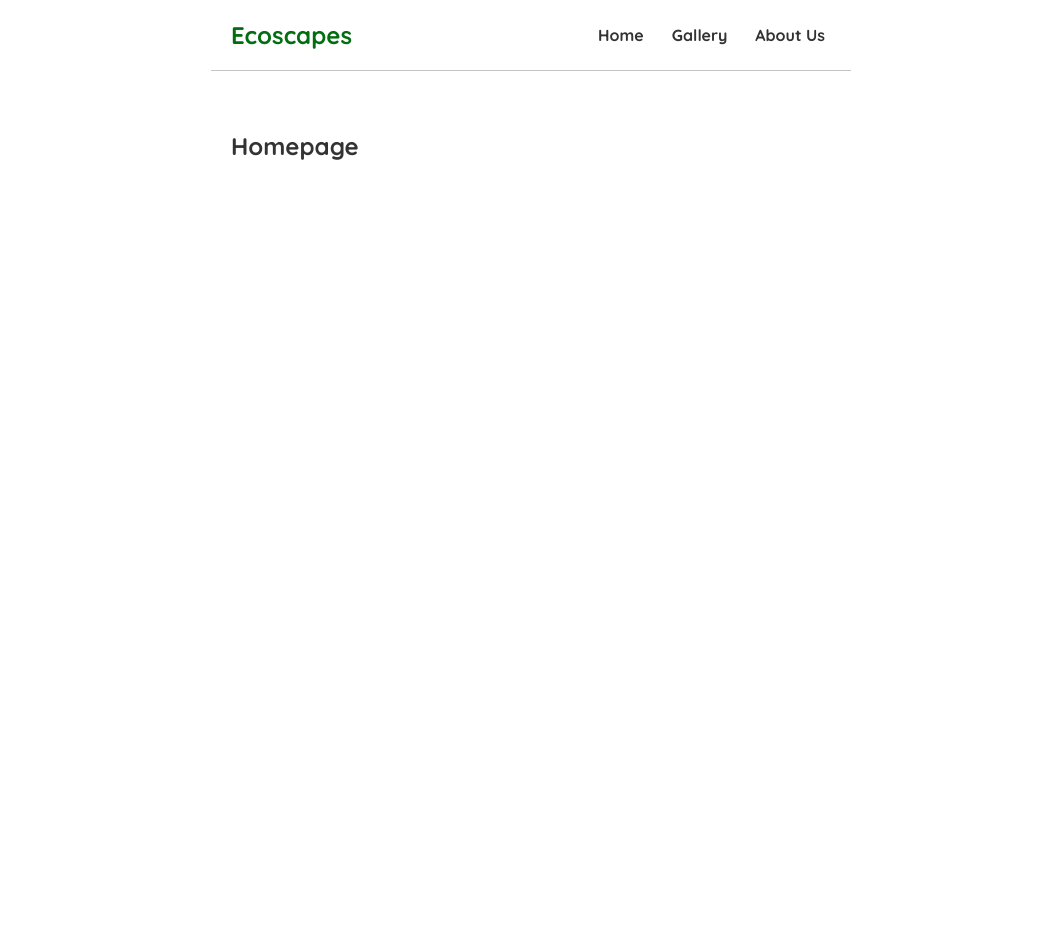
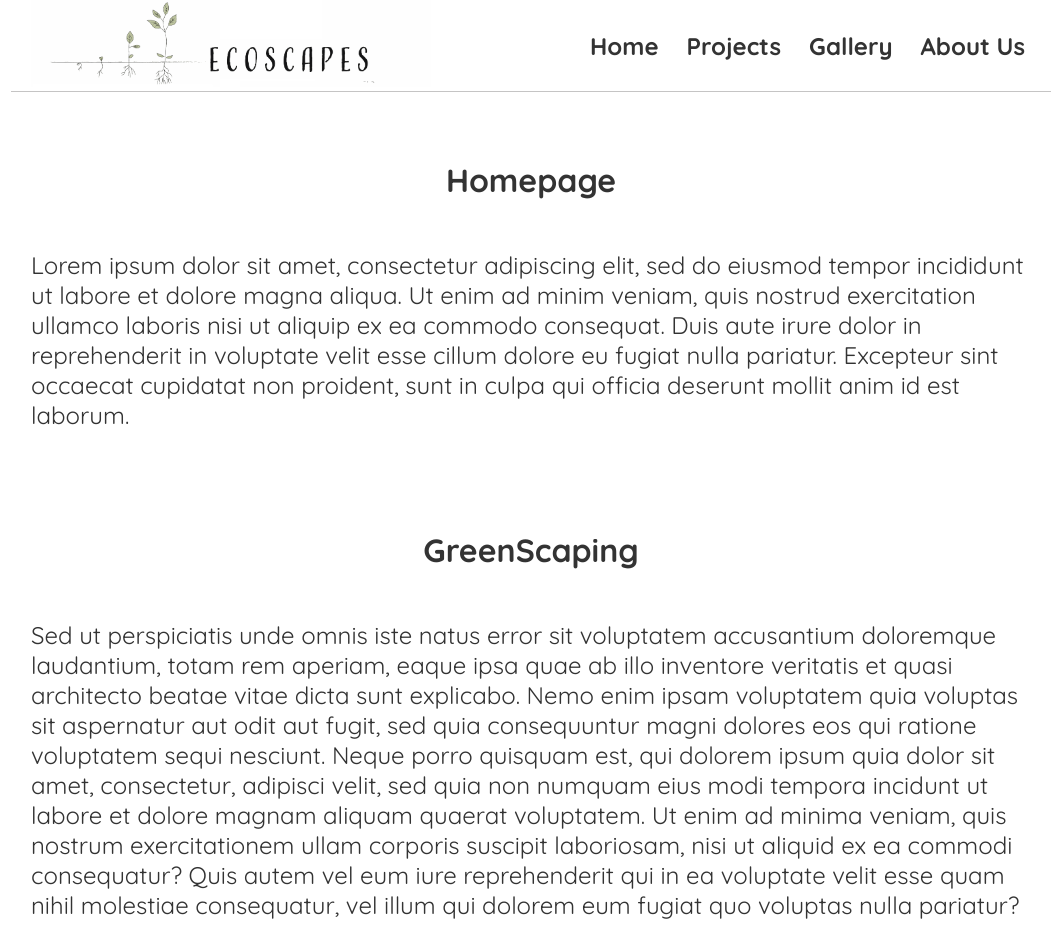
Before and after one commit to Ecoscapes/Ecoscapes.github.io, a JavaScript app: page / in a window 1280 px wide. Shown: the top 952 px of the page, without its empty margins (109-1165 px from the left). Before the commit the page ends 800 px from the top, so only its background shows below. Built offline with nearby package versions, Linux system fonts and the light colour scheme; the HTML template or start-up script is replaced by a standard one.

Commit message:
homepage

```diff
--- a/src/About.js
+++ b/src/About.js
@@ -2,7 +2,7 @@ import './index.css';
 
 const About = () => {
     return (
-        <div className="About">
+        <div className="about">
             <h2>Aboutpage</h2>
         </div>
      );
--- a/src/App.js
+++ b/src/App.js
@@ -2,6 +2,7 @@ import Navbar from './Navbar';
 import Home from './Home';
 import About from './About';
 import Gallery from './Gallery'
+import Project from './Project'
 import { BrowserRouter as Router, Route, Routes} from 'react-router-dom';
 
 
@@ -16,6 +17,7 @@ function App() {
           <Routes>
             <Route exact path="/" element={<Home />} />
             <Route exact path="/gallery" element={<Gallery />} />
+            <Route exact path="/projects" element={<Project />} />
             <Route exact path="/about" element={<About />} />
           </Routes>
           </div>
--- a/src/Home.js
+++ b/src/Home.js
@@ -1,9 +1,55 @@
 import './index.css';
 
 const Home = () => {
+
+    const lorem = "Lorem ipsum dolor sit amet, consectetur adipiscing elit, sed do eiusmod tempor incididunt "
+                    + "ut labore et dolore magna aliqua. Ut enim ad minim veniam, quis nostrud exercitation "
+                    + "ullamco laboris nisi ut aliquip ex ea commodo consequat. Duis aute irure dolor in "
+                    + "reprehenderit in voluptate velit esse cillum dolore eu fugiat nulla pariatur. Excepteur "
+                    + "sint occaecat cupidatat non proident, sunt in culpa qui officia deserunt mollit anim id est laborum.";
+
+    const ipsum = "Sed ut perspiciatis unde omnis iste natus error sit voluptatem accusantium doloremque "
+                    + "laudantium, totam rem aperiam, eaque ipsa quae ab illo inventore veritatis et quasi "
+                    + "architecto beatae vitae dicta sunt explicabo. Nemo enim ipsam voluptatem quia voluptas "
+                    + "sit aspernatur aut odit aut fugit, sed quia consequuntur magni dolores eos qui ratione "
+                    + "voluptatem sequi nesciunt. Neque porro quisquam est, qui dolorem ipsum quia dolor sit amet, "
+                    + "consectetur, adipisci velit, sed quia non numquam eius modi tempora incidunt ut labore et "
+                    + "dolore magnam aliquam quaerat voluptatem. Ut enim ad minima veniam, quis nostrum "
+                    + "exercitationem ullam corporis suscipit laboriosam, nisi ut aliquid ex ea commodi consequatur? "
+                     + "Quis autem vel eum iure reprehenderit qui in ea voluptate velit esse quam nihil molestiae "
+                     + "consequatur, vel illum qui dolorem eum fugiat quo voluptas nulla pariatur?"
+
+    const dolor = "At vero eos et accusamus et iusto odio dignissimos ducimus qui blanditiis praesentium voluptatum "
+                    + "deleniti atque corrupti quos dolores et quas molestias excepturi sint occaecati cupiditate "
+                    + "non provident, similique sunt in culpa qui officia deserunt mollitia animi, id est laborum et "
+                    + "dolorum fuga. Et harum quidem rerum facilis est et expedita distinctio. Nam libero tempore, "
+                    + "cum soluta nobis est eligendi optio cumque nihil impedit quo minus id quod maxime placeat "
+                    + "facere possimus, omnis voluptas assumenda est, omnis dolor repellendus. Temporibus autem "
+                    + "quibusdam et aut officiis debitis aut rerum necessitatibus saepe eveniet ut et voluptates "
+                    + "repudiandae sint et molestiae non recusandae. Itaque earum rerum hic tenetur a sapiente "
+                    + "delectus, ut aut reiciendis voluptatibus maiores alias consequatur aut perferendis doloribus "
+                    + "asperiores repellat."
+
     return (
         <div className="home">
-            <h2>Homepage</h2>
+            <div className="header">
+                <h1>Homepage</h1>
+            </div>
+            <div className='body'>
+                {lorem}
+            </div>
+            <div className="header">
+                <h1>GreenScaping</h1>
+            </div>
+            <div className='body'>
+                {ipsum}
+            </div>
+            <div className="header">
+                <h1>HardScaping</h1>
+            </div>
+            <div className='body'>
+                {dolor}
+            </div>
         </div>
      );
 }
--- a/src/Navbar.js
+++ b/src/Navbar.js
@@ -1,12 +1,17 @@
 import './index.css';
 import { Link } from 'react-router-dom';
+import logo from './Images/EcoLogo.png';
 
 const Navbar = () => {
+
     return (
         <nav className="navbar">
-            <h1>Ecoscapes</h1>
+            <div className="logodiv">
+                <img src={logo} className="logo" alt="logo" />
+            </div>
             <div className="links">
                 <Link to="/">Home</Link>
+                <Link to="/projects">Projects</Link>
                 <Link to="/gallery">Gallery</Link>
                 <Link to="/about">About Us</Link>
             </div>
--- /dev/null
+++ b/src/Project.js
@@ -0,0 +1,11 @@
+import './index.css';
+
+const Project = () => {
+return (
+    <div className="Project">
+        <h2>Projectpage</h2>
+    </div>
+ );
+}
+
+export default Project;
--- a/src/index.css
+++ b/src/index.css
@@ -2,35 +2,73 @@
 
 /* base styles */
 * {
+  /* box-sizing: border-box;  */
   margin: 0;
+  padding: 0;
   font-family: "Quicksand";
   color: #333;
 }
+
+.about{
+  margin-top: 100px;
+}
+
+.h1{
+  margin: 0;
+  padding: 0;
+}
+
+.body {
+  margin: 0;
+  padding: 0;
+  font-size:x-large;
+}
+
+.header{
+  padding: 100px 0px 50px 0px;
+  text-align: center;
+}
+
 .navbar {
-  padding: 20px;
+  position: fixed;
+  background-color: white;
+  padding: 0px 20px 0px 20px;
   display: flex;
   align-items: center;
-  max-width: 600px;
-  margin: 0 auto;
+  left: 50%;
+  min-width: 1000px;
+  transform: translateX(-50%);
+  top: 0;
+  margin: 0 auto 0 auto;
   border-bottom: 1px solid #c5c4c4;
 }
+
 .navbar h1 {
   color: #036d11;
 }
+
 .navbar .links {
   margin-left: auto;
 }
+
 .navbar a {
   margin-left: 16px;
   text-decoration: none;
   font-weight: 1000;
+  font-size: x-large;
   padding: 6px;
 }
+
 .navbar a:hover {
   color: #036d11;
 }
+
 .content {
-  max-width: 600px;
+  max-width: 1000px;
   margin: 40px auto;
   padding: 20px;
 }
+
+.logo{
+  max-width: 400px;
+}
```
Also changed, not shown: src/Images/EcoLogo.png (added).
